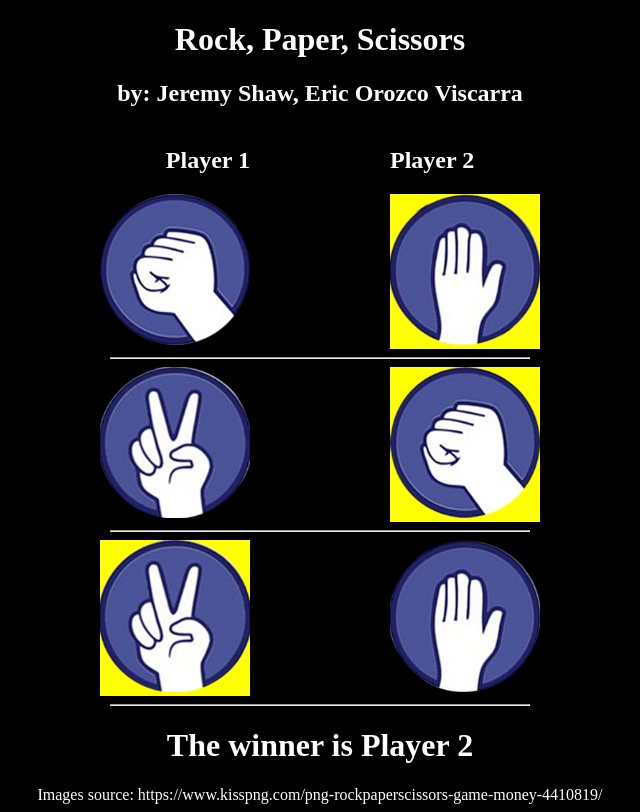
After one commit to EricViscarra/cst336, a PHP site: page /practice/p2/rps.php in a window 1280 px wide. The commit adds this page. Shown: the whole page, without its empty margins (320-960 px from the left). Run offline with PHP 8.4, Linux system fonts and the light colour scheme.

Commit message:
Lab 2 completed?

```diff
--- a/labs/lab2/css/styles.css
+++ b/labs/lab2/css/styles.css
@@ -59,6 +59,7 @@
     }
 
     footer{
+        text-align: center;
         font-family: "Times New Roman", Georgia, Serif;
         font-size:.8em;
         width:600px;
--- /dev/null
+++ b/practice/p2/rps.php
@@ -0,0 +1,150 @@
+<!DOCTYPE html>
+<html>
+<?php
+
+function generate() {
+    $player_1 = rand(0, 2);
+    $player_2 = rand(0, 2);
+    do {
+        $player_2 = rand(0, 2);
+    } while ($player_1 == $player_2);
+    switch ($player_1) {
+        case 0: $symbol1 = "rock";
+            break;
+        case 1: $symbol1 ="paper";
+            break;
+        case 2: $symbol1 = "scissors";
+                break;
+    }
+    switch ($player_2) {
+        case 0: $symbol2 = "rock";
+            break;
+        case 1: $symbol2 = "paper";
+            break;
+        case 2: $symbol2 = "scissors";
+             break;
+    }
+    $game = array();
+    array_push($game, $symbol1, $symbol2);
+    return $game;
+}
+$count = 0;
+
+function checkWinner($game, &$count) {
+    $winner = array();
+    if ($game[0] == "rock" && $game[1] == "scissors") {
+        ++$count;
+        array_push($winner, ", matchWinner'", "'");
+    }
+    else if ($game[0] == "paper" && $game[1] == "rock") {
+        ++$count;
+        array_push($winner, ", matchWinner'", "'");
+    }
+    else if ($game[0] == "scissors" && $game[1] == "paper") {
+        ++$count;
+        array_push($winner, ", matchWinner'", "'");
+    }
+    else if ($game[1] == "rock" && $game[0] == "scissors") {
+        array_push($winner, "'", ", matchWinner'");
+    }
+    else if ($game[1] == "paper" && $game[0] == "rock") {
+        array_push($winner, "'", ", matchWinner'");
+    }
+    else if ($game[1] == "scissors" && $game[0] == "paper") {
+        array_push($winner, "'", ", matchWinner'");
+    }
+    return $winner;
+}
+
+
+?>
+<head>
+    <title> RPS </title>
+    <style type="text/css">
+        body {
+            background-color: black;
+            color: white;
+            text-align: center;
+        }
+
+        .row {
+            display: flex;
+            justify-content: center;
+        }
+
+        .col {
+            text-align: center;
+            margin: 0 70px;
+        }
+
+        .matchWinner {
+            background-color: yellow;
+            margin: 0 70px;
+        }
+
+        #finalWinner {
+            margin: 0 auto;
+            width: 500px;
+            text-align: center;
+        }
+
+        hr {
+            width:33%;
+        }
+    </style>
+</head>
+
+<body>
+
+    <h1> Rock, Paper, Scissors </h1>
+    <h2> by: Jeremy Shaw, Eric Orozco Viscarra</h2>
+    <div class="row">
+        <div class="col">
+            <h2>Player 1</h2>
+        </div>
+        <div class="col">
+            <h2>Player 2</h2>
+        </div>
+    </div>
+
+    <div class="row">
+<?php
+        $game = generate();
+        $winner = checkWinner($game, $count);
+        echo "<div class='col".$winner[0]."><img src='img/".$game[0].".png' alt='".$game[0]."' width='150'></div>";
+        echo "<div class='col".$winner[1]."><img src='img/".$game[1].".png' alt='".$game[1]."' width='150'></div>"; ?>
+    </div>
+    <hr>
+
+    <div class="row">
+<?php
+        $game = generate();
+        $winner = checkWinner($game, $count);
+        echo "<div class='col".$winner[0]."><img src='img/".$game[0].".png' alt='".$game[0]."' width='150'></div>";
+        echo "<div class='col".$winner[1]."><img src='img/".$game[1].".png' alt='".$game[1]."' width='150'></div>"; ?>
+    </div>
+    <hr>
+
+    <div class="row">
+<?php
+        $game = generate();
+        $winner = checkWinner($game, $count);
+        echo "<div class='col".$winner[0]."><img src='img/".$game[0].".png' alt='".$game[0]."' width='150'></div>";
+        echo "<div class='col".$winner[1]."><img src='img/".$game[1].".png' alt='".$game[1]."' width='150'></div>"; ?>
+    </div>
+    <hr>
+
+    <div id="finalWinner">
+
+<?php
+        $player = "1";
+        if ($count < 2) {
+            $player = "2";
+        }
+        echo "<h1>The winner is Player ".$player."</h1>"; ?>
+
+    </div>
+    Images source: https://www.kisspng.com/png-rockpaperscissors-game-money-4410819/
+</body>
+
+</html>
```
Also changed, not shown: labs/lab2/inc/functions.php (added, +53 -0 lines), labs/lab2/index.php (+27 -63 lines), labs/lab2/review/randomColor.php (deleted, +0 -58 lines), labs/lab3/review.php (added, +66 -0 lines), practice/img/paper.png (added), practice/img/rock.png (added), practice/img/scd/cd.png (deleted), practice/img/scd/cs.png (deleted), practice/img/scd/cs_online.png (deleted), practice/img/scd/csumb_logo.png (deleted), practice/img/scd/mist.png (deleted), practice/img/scissors.png (added), practice/p2/img/paper.png (added), practice/p2/img/rock.png (added), 1 more files, 2 other files.
